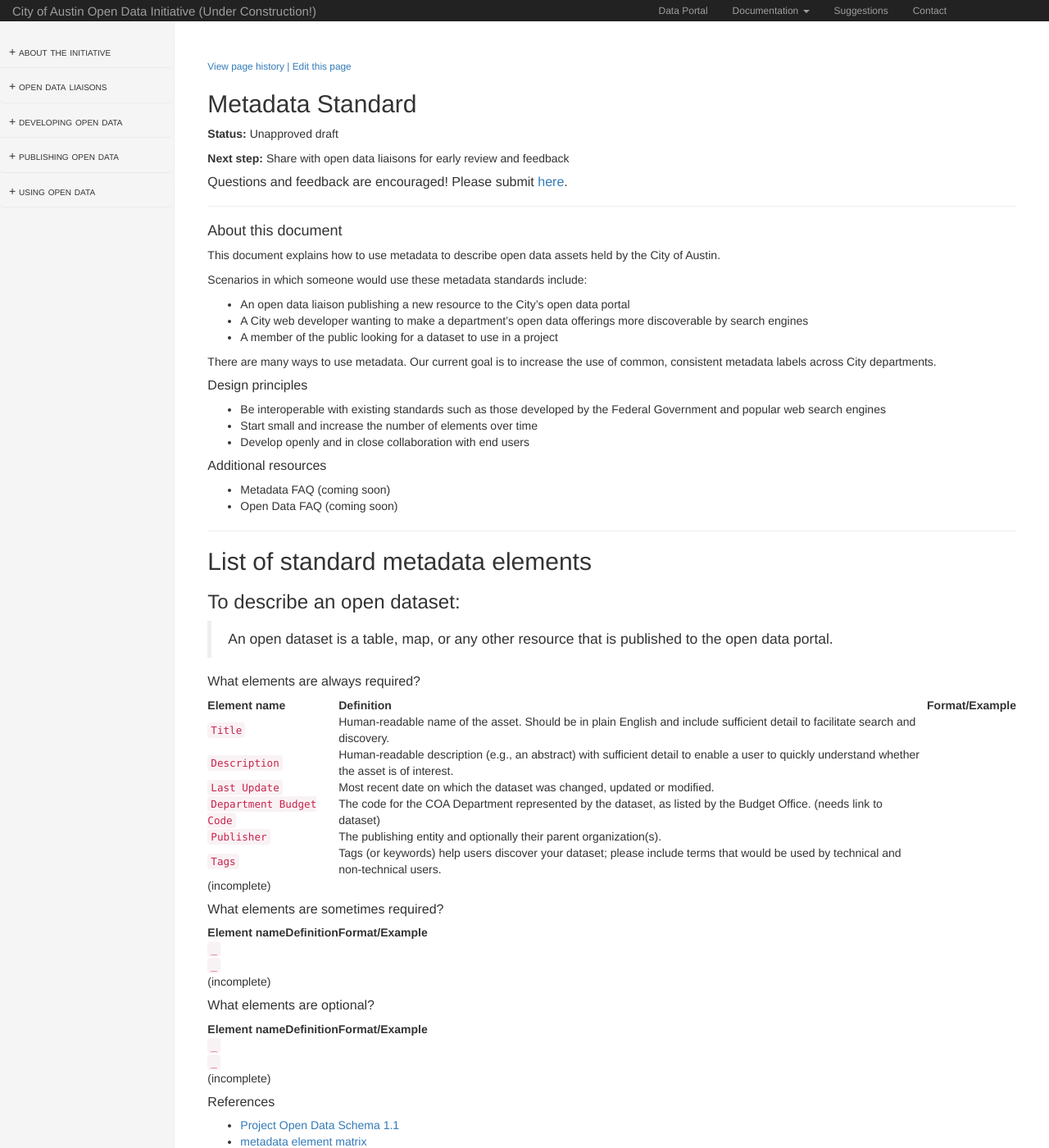
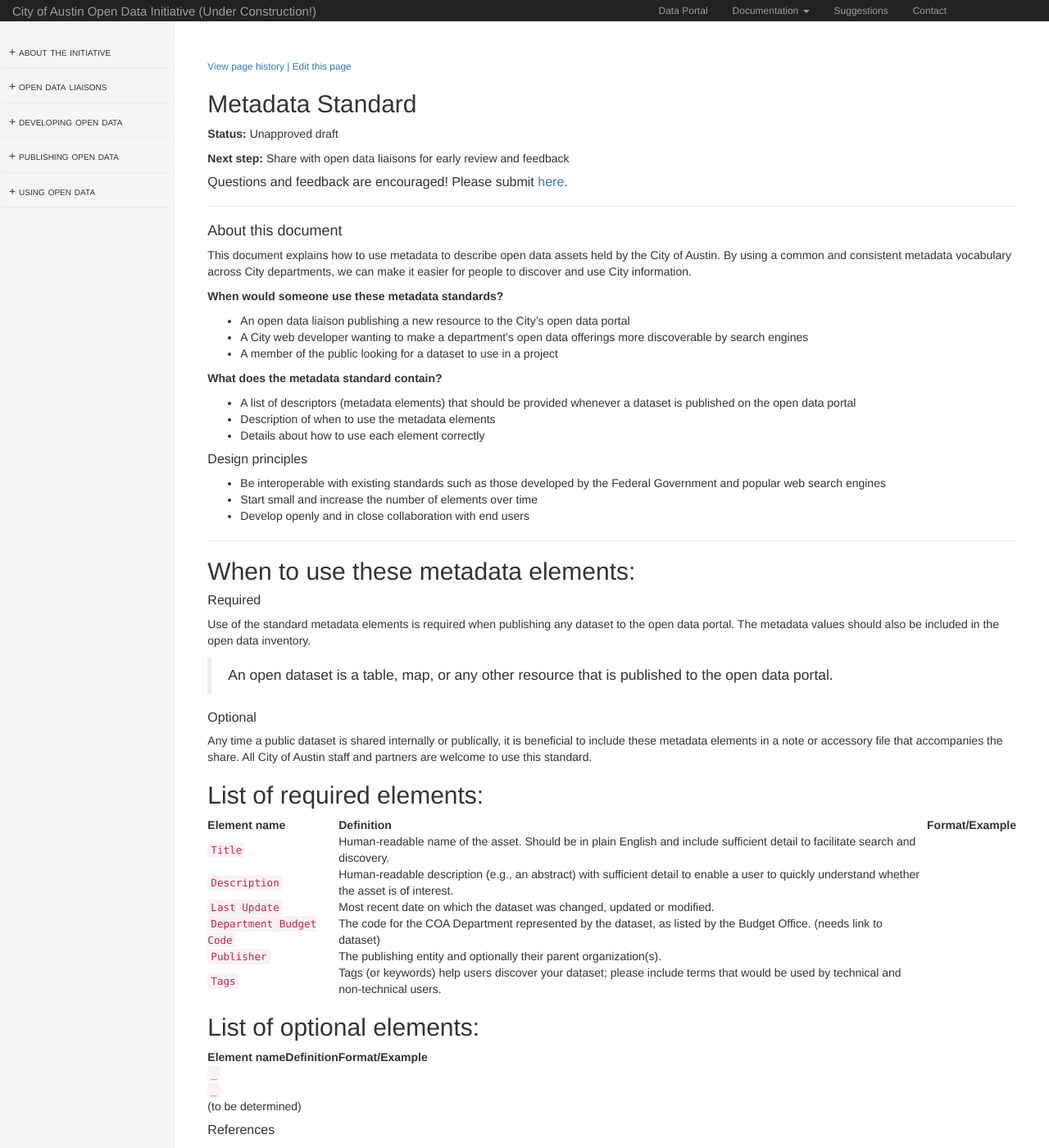
Before and after one commit to cityofaustin/open-data-manual, a Jekyll site: the page built from metadata.md, in a window 1280 px wide and 1400 px high. Shown: the whole window at 82% size. Built offline with Jekyll 4.4.1, drawn with Linux system fonts in a browser that asks for light colours; nearby versions of some CDN libraries.

Commit message:
update draft

```diff
--- a/metadata.md
+++ b/metadata.md
@@ -15,16 +15,19 @@ file: metadata.md
 ### About this document
 
 
-This document explains how to use metadata to describe open data assets held by the City of Austin.
+This document explains how to use metadata to describe open data assets held by the City of Austin. By using a common and consistent metadata vocabulary across City departments, we can make it easier for people to discover and use City information.
 
-Scenarios in which someone would use these metadata standards include:
+**When would someone use these metadata standards?**
 
 * An open data liaison publishing a new resource to the City's open data portal
 * A City web developer wanting to make a department's open data offerings more discoverable by search engines
 * A member of the public looking for a dataset to use in a project
 
+**What does the metadata standard contain?**
 
-There are many ways to use metadata. Our current goal is to increase the use of common, consistent metadata labels across City departments.
+* A list of descriptors (metadata elements) that should be provided whenever a dataset is published on the open data portal
+* Description of when to use the metadata elements
+* Details about how to use each element correctly
 
 #### Design principles
 
@@ -32,18 +35,22 @@ There are many ways to use metadata. Our current goal is to increase the use of
 * Start small and increase the number of elements over time
 * Develop openly and in close collaboration with end users
 
-#### Additional resources
-* Metadata FAQ (coming soon)
-* Open Data FAQ (coming soon)
+<!--#### Additional resources-->
+<!--* Metadata FAQ (coming soon)-->
+<!--* Open Data FAQ (coming soon)-->
 
 ***
 
-# List of standard metadata elements
+# When to use these metadata elements:
 
-## To describe an open dataset:
+#### Required
+Use of the standard metadata elements is required when publishing any dataset to the open data portal. The metadata values should also be included in the open data inventory.
 > An open dataset is a table, map, or any other resource that is published to the open data portal.
 
-#### What elements are always required?
+#### Optional
+Any time a public dataset is shared internally or publically, it is beneficial to include these metadata elements in a note or accessory file that accompanies the share. All City of Austin staff and partners are welcome to use this standard.
+
+# List of required elements:
 
 Element name | Definition | Format/Example
 --- | --- | ---
@@ -54,25 +61,16 @@ Element name | Definition | Format/Example
 `Publisher` | The publishing entity and optionally their parent organization(s). |
 `Tags` | Tags (or keywords) help users discover your dataset; please include terms that would be used by technical and non-technical users. |
 
-(incomplete)
 
-#### What elements are sometimes required?
+# List of optional elements:
 
 Element name | Definition | Format/Example
 --- | --- | ---
 `_` | |
 `_` | |
 
-(incomplete)
+(to be determined)
 
-#### What elements are optional?
-
-Element name | Definition | Format/Example
---- | --- | ---
-`_` | |
-`_` | |
-
-(incomplete)
 
 #### References
 - [Project Open Data Schema 1.1](https://project-open-data.cio.gov/v1.1/schema/)
```
